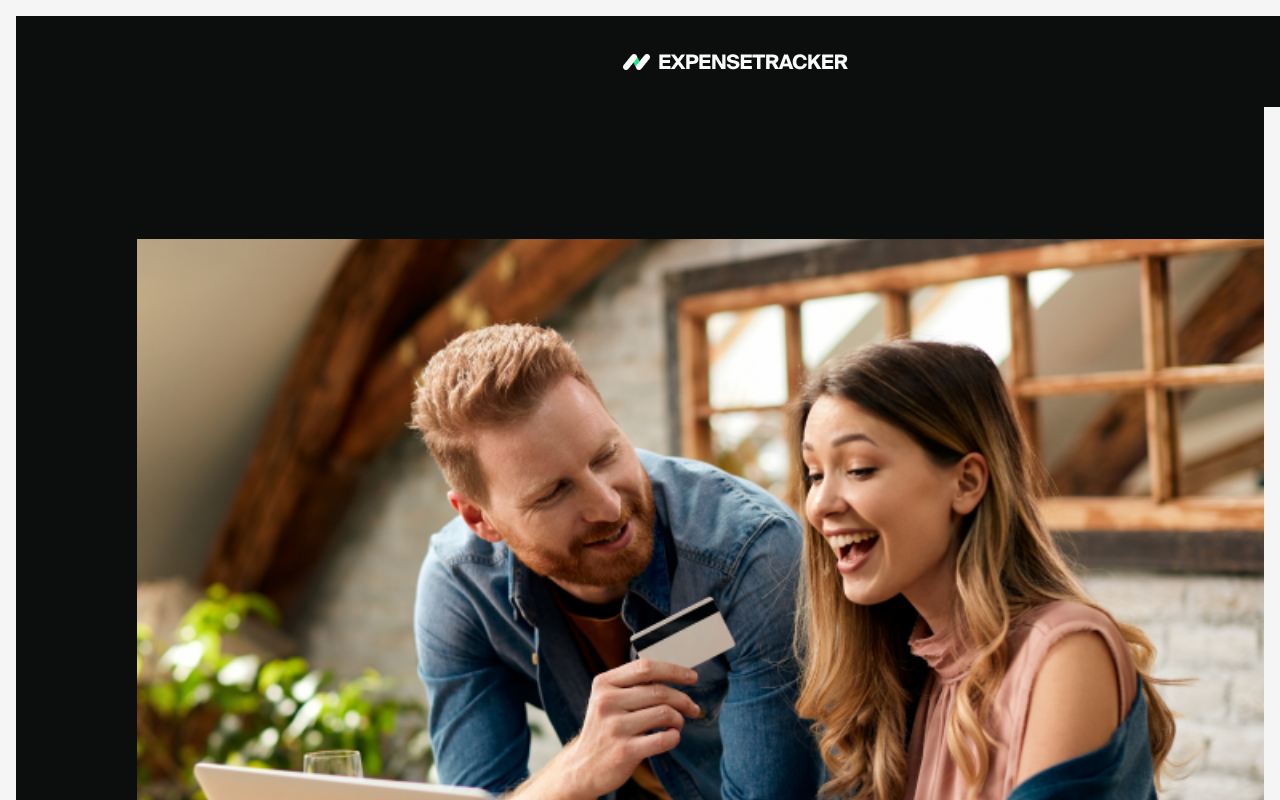
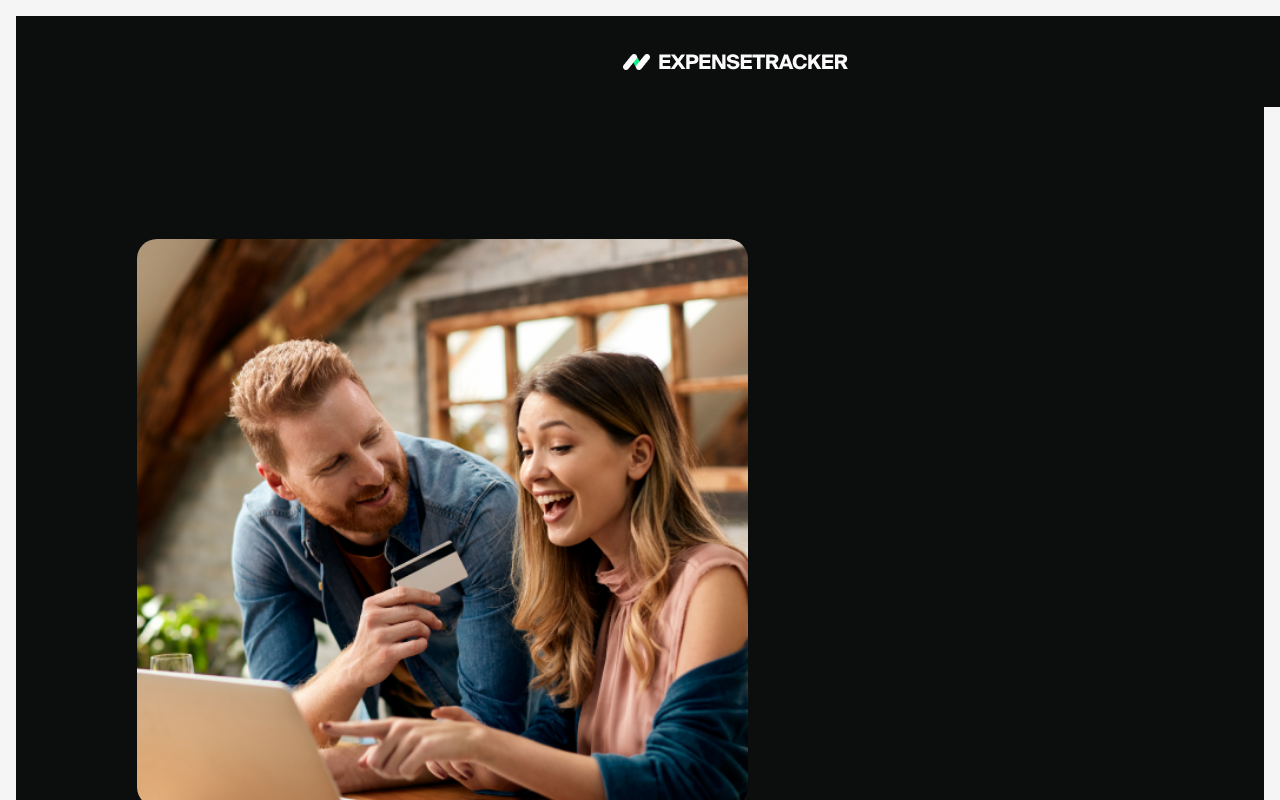
Before and after one commit to Reuelle/expense-tracker, a React (Create React App) app: page /expense-tracker/login in a window 1280 px wide. Shown: the top 800 px of the page. Built offline with nearby package versions, Linux system fonts and the light colour scheme.

Commit message:
Update Decoration.module.css

```diff
--- a/src/components/Decoration/Decoration.module.css
+++ b/src/components/Decoration/Decoration.module.css
@@ -1,7 +1,7 @@
 /* src/components/DecorationComponent/DecorationComponent.module.css */
 
 .container {
-  position: relative; /* Ensures relative positioning for absolute child elements */
+  position: relative; /* Ensure relative positioning for absolute child elements */
   width: 100%;
   height: 100vh; /* Fill the viewport height */
   display: flex;
@@ -13,16 +13,17 @@
   position: absolute; /* Keeps it in the background */
   top: 132px; /* Margin from the top */
   left: 121px; /* Margin from the left */
-  width: calc(100% - 121px); /* Adjust width based on the margin */
-  height: calc(100% - 132px); /* Adjust height based on the margin */
+  width: 611px; /* Fixed width */
+  height: 568px; /* Fixed height */
   background-size: cover;
   background-position: center;
   background-repeat: no-repeat;
   z-index: 1; /* Ensures it stays behind other content */
+  border-radius: 20px; /* Optional: Apply rounded corners */
 }
 
 .decorationTab {
   position: relative;
   z-index: 10; /* This will sit above the background */
-  /* Additional styles for decoration */
+  /* Additional styles for decoration tab */
 }
```
